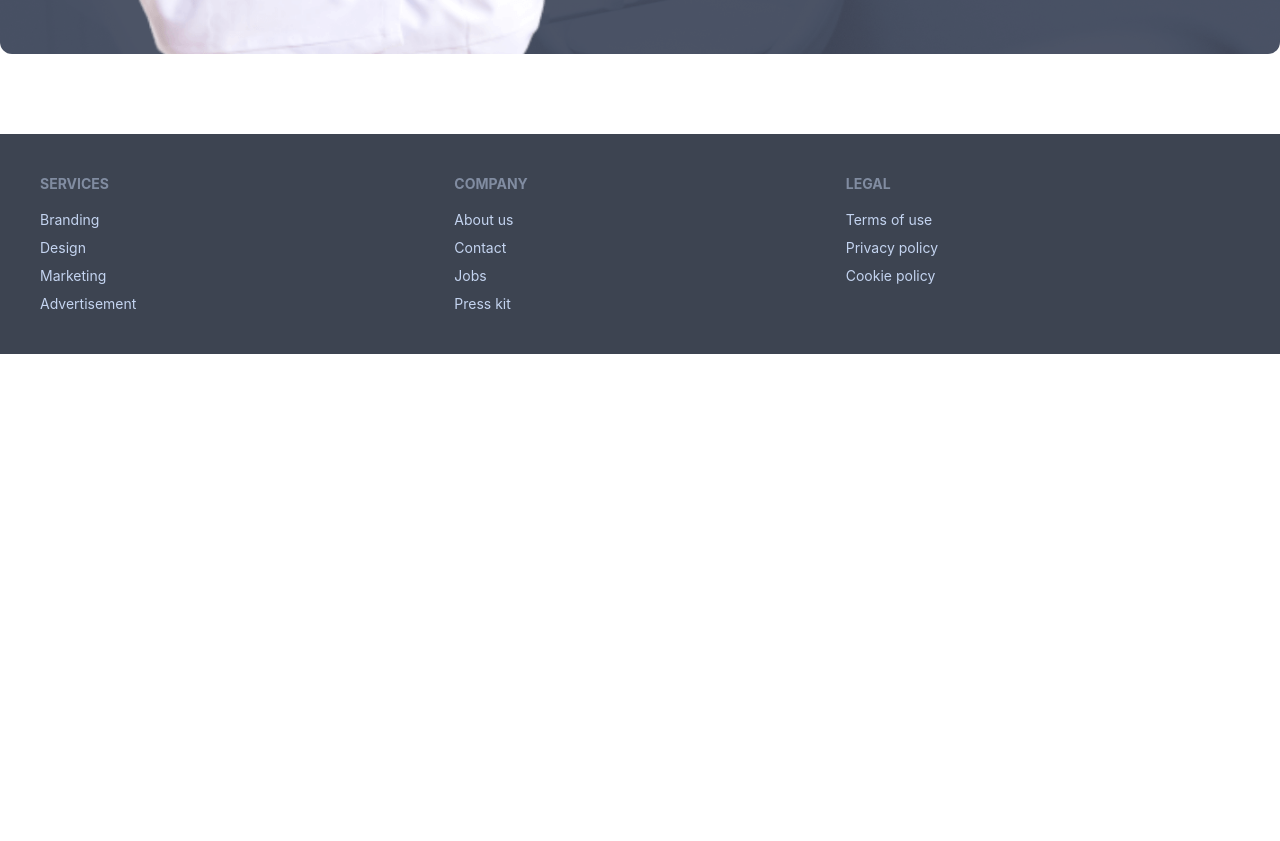
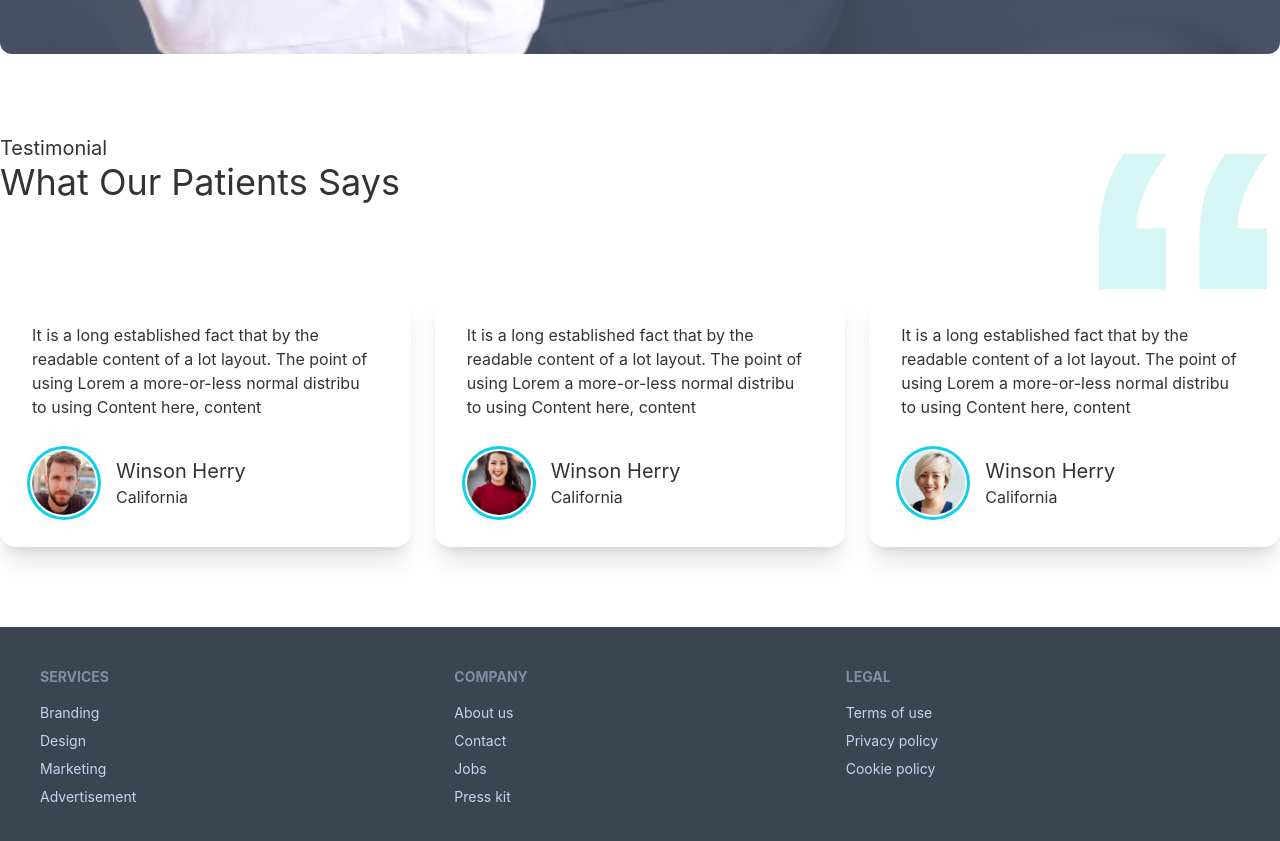
Before and after one commit to Mezan2002/doctors_portal_client_by_mezan, a React (Create React App) app: page / in a window 1280 px wide. Shown: the part 2940-3781 px from the top of the page. Before the commit the page ends 3294 px from the top, so only its background shows below. Built offline with nearby package versions, Linux system fonts and the light colour scheme.

Commit message:
Testimonial done

```diff
--- a/src/Pages/Home/Home/Home.js
+++ b/src/Pages/Home/Home/Home.js
@@ -3,6 +3,7 @@ import About from "../About/About";
 import AppointmentCard from "../AppointmentCard/AppointmentCard";
 import Banner from "../Banner/Banner";
 import InfoCard from "../InfoCard/InfoCard";
+import Testimonial from "../Testimonial/Testimonial";
 import ServiceCards from "./ServiceCards/ServiceCards";
 
 const Home = () => {
@@ -13,6 +14,7 @@ const Home = () => {
       <ServiceCards></ServiceCards>
       <About></About>
       <AppointmentCard></AppointmentCard>
+      <Testimonial></Testimonial>
     </div>
   );
 };
--- /dev/null
+++ b/src/Pages/Home/Testimonial/Testimonial.js
@@ -0,0 +1,59 @@
+import React from "react";
+import quote from "../../../assets/icons/quote.svg";
+import person1 from "../../../assets/images/people1.png";
+import person2 from "../../../assets/images/people2.png";
+import person3 from "../../../assets/images/people3.png";
+import UserReview from "./UserReview";
+
+const Testimonial = () => {
+  const reviews = [
+    {
+      _id: 1,
+      image: person1,
+      name: "Winson Herry",
+      location: "California",
+      review:
+        "It is a long established fact that by the readable content of a lot layout. The point of using Lorem a more-or-less normal distribu to using Content here, content",
+    },
+    {
+      _id: 2,
+      image: person2,
+      name: "Winson Herry",
+      location: "California",
+      review:
+        "It is a long established fact that by the readable content of a lot layout. The point of using Lorem a more-or-less normal distribu to using Content here, content",
+    },
+    {
+      _id: 3,
+      image: person3,
+      name: "Winson Herry",
+      location: "California",
+      review:
+        "It is a long established fact that by the readable content of a lot layout. The point of using Lorem a more-or-less normal distribu to using Content here, content",
+    },
+  ];
+  return (
+    <div className="">
+      <div className="flex justify-between">
+        <div>
+          <div>
+            <h5 className="text-xl">Testimonial</h5>
+            <h2 className="text-4xl">What Our Patients Says</h2>
+          </div>
+        </div>
+        <div>
+          <figure>
+            <img className=" w-24 lg:w-48" src={quote} alt="" />
+          </figure>
+        </div>
+      </div>
+      <div className="grid gap-6 grid-cols-1 md:grid-cols-2 lg:grid-cols-3">
+        {reviews.map((review) => (
+          <UserReview key={review._id} review={review}></UserReview>
+        ))}
+      </div>
+    </div>
+  );
+};
+
+export default Testimonial;
--- /dev/null
+++ b/src/Pages/Home/Testimonial/UserReview.js
@@ -0,0 +1,27 @@
+import React from "react";
+
+const UserReview = ({ review }) => {
+  const { name, image, location, review: userReview } = review;
+  return (
+    <div>
+      <div className="card shadow-xl mb-20">
+        <div className="card-body">
+          <p>{userReview}</p>
+          <div className="flex items-center mt-6">
+            <div className="avatar mr-5">
+              <div className="w-16 rounded-full ring ring-primary ring-offset-base-100 ring-offset-2">
+                <img className="" src={image} alt="" />
+              </div>
+            </div>
+            <div>
+              <h5 className="text-xl">{name}</h5>
+              <p>{location}</p>
+            </div>
+          </div>
+        </div>
+      </div>
+    </div>
+  );
+};
+
+export default UserReview;
```
